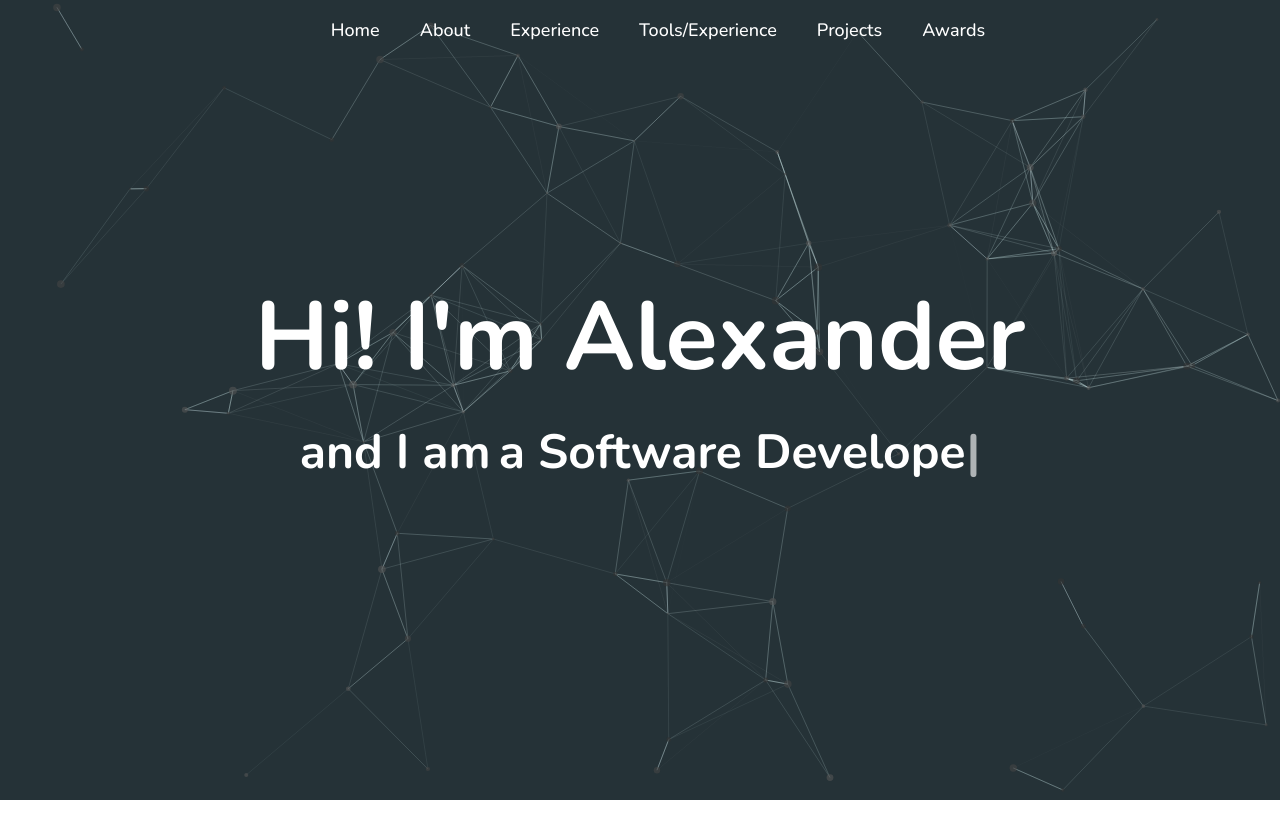
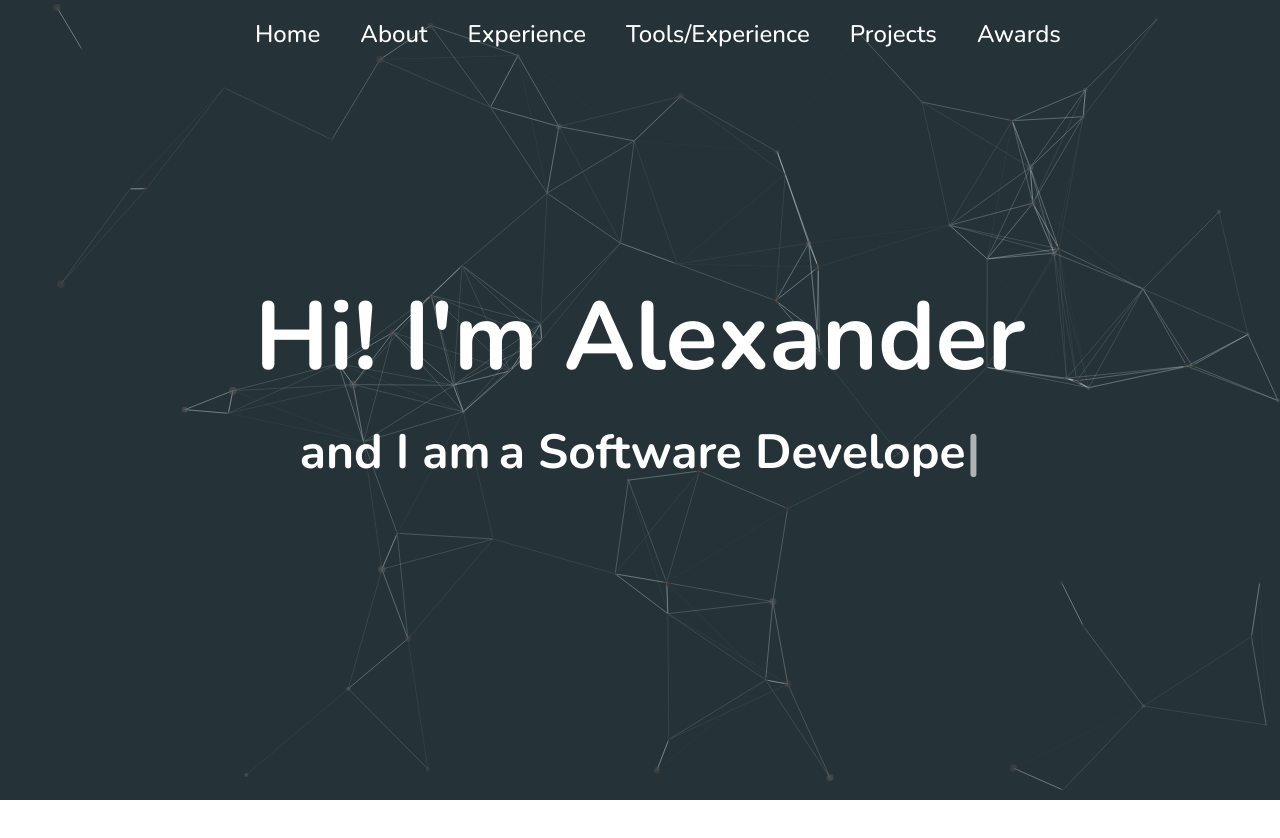
Before and after one commit to alexchen817/alexchen817.github.io, a React (Vite) app: page / in a window 1280 px wide. Shown: the top 838 px of the page. Built offline with nearby package versions, Linux system fonts and the light colour scheme.

Commit message:
added tools anchor and made anchors navigate to tools tab and fix typo in nav

```diff
--- a/src/components/NavBar.jsx
+++ b/src/components/NavBar.jsx
@@ -6,7 +6,7 @@ export default function NavBar() {
             <a href='#'>Home</a>
             <a href='#'>About</a>
             <a href='#'>Experience</a>
-            <a href='#'>Tools/Experience</a>
+            <a href='#tools'>Tools/Experience</a>
             <a href='#'>Projects</a>
             <a href='#'>Awards</a>
         </nav>
--- a/src/styles/NavBar.css
+++ b/src/styles/NavBar.css
@@ -1,13 +1,13 @@
 .navbar {
     position: fixed;
-    z-index: 1;
+    z-index: 1000;
     font-family: 'Nunito', sans-serif;
     padding: 10px 10px;
     display: flex;
     justify-content: center;
     gap: 40px;
     width: 100%;
-    font-size: large;
+    font-size: x-large;
 }
 
 .navbar a {
```
